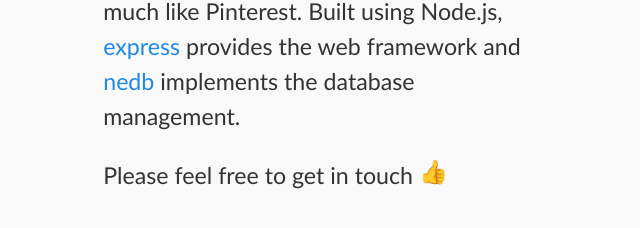
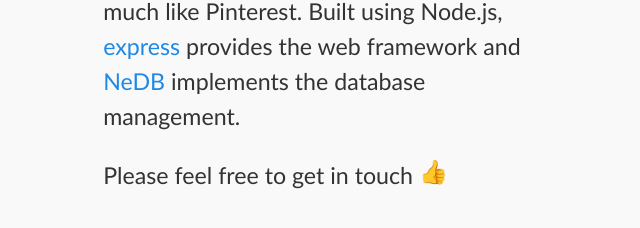
Before and after one commit to joshsjuk/joshsj.github.io, a plain HTML site: page index.html in a window 1280 px wide. Shown: the part 924-1152 px from the top of the page, 435-1075 px from the left. Drawn offline with Linux system fonts and the light colour scheme.

Commit message:
Fix NeDB capitals

```diff
--- a/index.html
+++ b/index.html
@@ -61,7 +61,7 @@
         <a href="http://github.com/joshsj/lookbook">lookbook</a>: a lightweight
         mood-board site for fashion, much like Pinterest. Built using Node.js,
         <a href="https://expressjs.com/">express</a> provides the web framework
-        and <a href="https://github.com/louischatriot/nedb">nedb</a> implements
+        and <a href="https://github.com/louischatriot/nedb">NeDB</a> implements
         the database management.
       </p>
 
```
